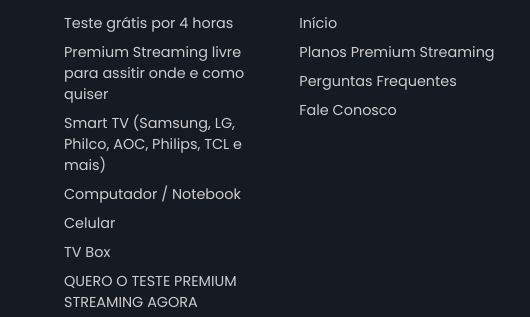
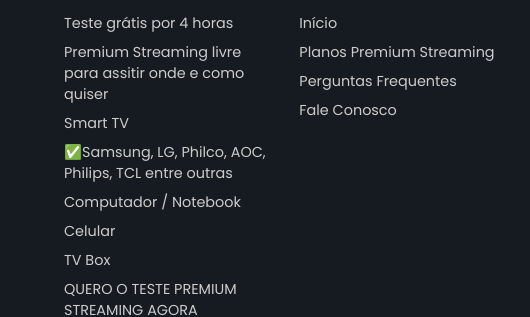
Before and after one commit to Roger9215/iptvpremium, a plain HTML site: page index.html in a window 1280 px wide. Shown: the part 1374-1691 px from the top of the page, 0-530 px from the left. Drawn offline with Linux system fonts and the light colour scheme.

Commit message:
Fix HTML structure and remove duplicates

```diff
--- a/index.html
+++ b/index.html
@@ -55,7 +55,8 @@
             <ul>
                 <li><a href="https://wa.me/message/AAY7BFIZCBYYA1">Teste grátis por 4 horas</a></li>
                 <li><a href="https://wa.me/message/AAY7BFIZCBYYA1">Premium Streaming livre para assitir onde e como quiser</a></li>
-                <li><a href="https://wa.me/message/AAY7BFIZCBYYA1">Smart TV (Samsung, LG, Philco, AOC, Philips, TCL e mais) </a></li>
+                <li><a href="https://wa.me/message/AAY7BFIZCBYYA1">Smart TV </a></li>
+                <p>✅Samsung, LG, Philco, AOC, Philips, TCL entre outras</p>
                 <li><a href="https://wa.me/message/AAY7BFIZCBYYA1">Computador / Notebook</a></li>
                 <li><a href="https://wa.me/message/AAY7BFIZCBYYA1">Celular</a></li>
                 <li><a href="https://wa.me/message/AAY7BFIZCBYYA1">TV Box</a></li>
```
